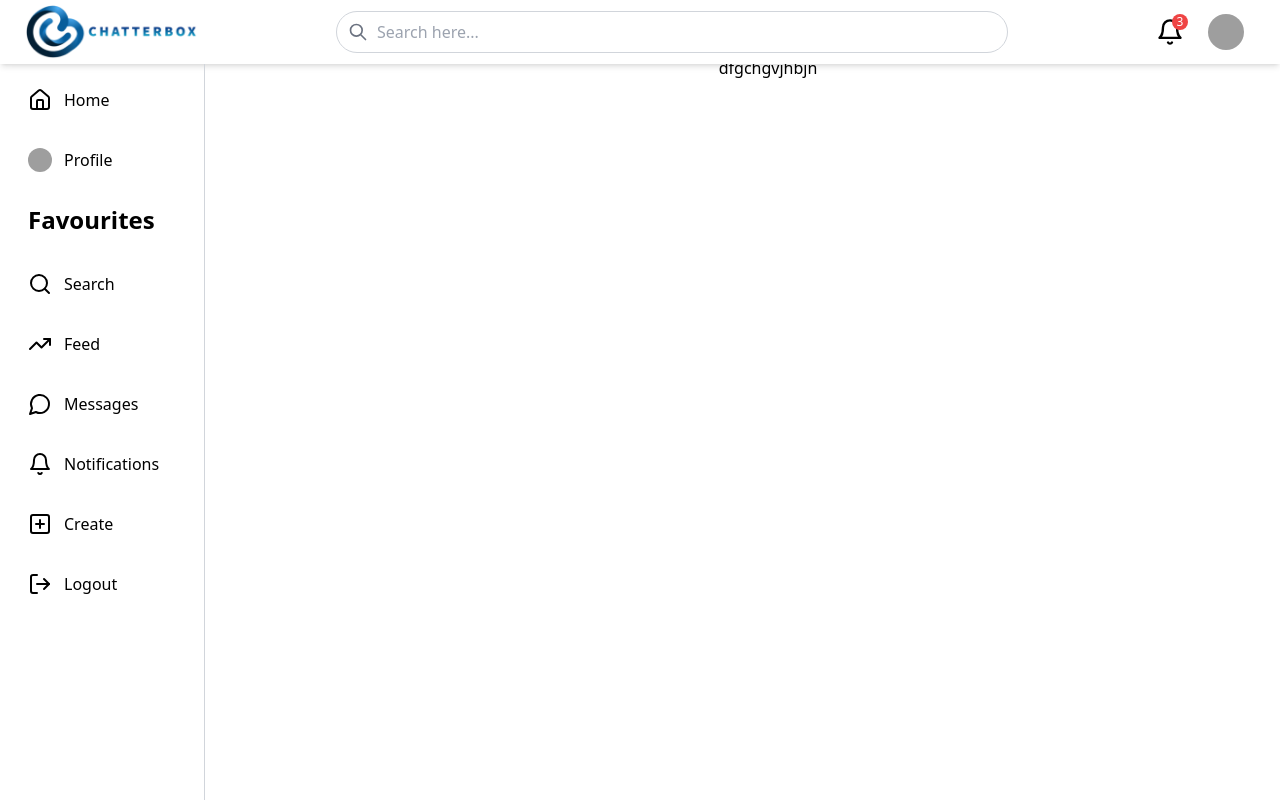
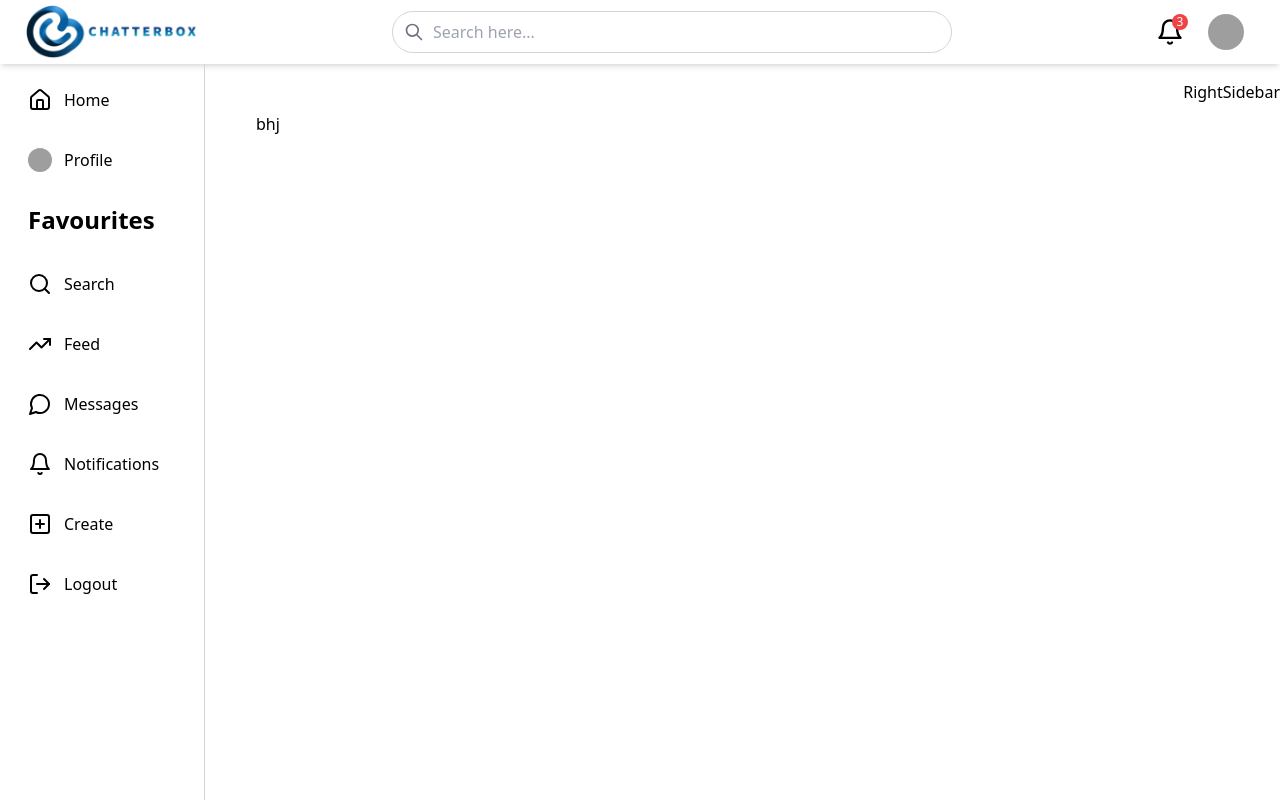
Before and after one commit to Vermasaiyam/ChatterBox, a React (Vite) app in the folder frontend/: page / in a window 1280 px wide. Built offline with nearby package versions, Linux system fonts and the light colour scheme; grey boxes are pictures that could not be loaded.

Commit message:
components

```diff
--- a/frontend/src/components/Header.jsx
+++ b/frontend/src/components/Header.jsx
@@ -16,7 +16,7 @@ const Header = () => {
                 <input
                     type="text"
                     placeholder="Search here..."
-                    className="w-[42rem] pl-10 pr-4 py-2 rounded-full border border-gray-300 focus:outline-none focus:border-blue-500"
+                    className="w-[35rem] pl-10 pr-4 py-2 rounded-full border border-gray-300 focus:outline-none focus:border-blue-500"
                 />
                 <svg
                     className="absolute left-3 top-1/2 transform -translate-y-1/2 w-5 h-5 text-gray-500"
--- a/frontend/src/components/Home.jsx
+++ b/frontend/src/components/Home.jsx
@@ -1,6 +1,7 @@
 import React from 'react'
 import Main from './Main'
 import { Outlet } from 'react-router-dom'
+import RightSidebar from './RightSidebar'
 
 const Home = () => {
   return (
@@ -9,7 +10,7 @@ const Home = () => {
         <Main />
         <Outlet />
       </div>
-      {/* <RightSidebar /> */}
+      <RightSidebar />
     </div>
   )
 }
--- a/frontend/src/components/Main.jsx
+++ b/frontend/src/components/Main.jsx
@@ -3,9 +3,8 @@ import Posts from './Posts'
 
 const Main = () => {
   return (
-    <div className='flex-1 my-8 flex flex-col items-center pl-[20%]'>
+    <div className='fixed top-[5rem] flex-1 my-8 flex flex-col items-center pl-[20%]'>
         <Posts/>
-        dfgchgvjhbjn
     </div>
   )
 }
--- /dev/null
+++ b/frontend/src/components/RightSidebar.jsx
@@ -0,0 +1,11 @@
+import React from 'react'
+
+const RightSidebar = () => {
+  return (
+    <div className='fixed top-[5rem] right-0'>
+      RightSidebar
+    </div>
+  )
+}
+
+export default RightSidebar
```
Also changed, not shown: frontend/src/components/Posts.jsx (renamed from frontend/src/components/Posts.js).
